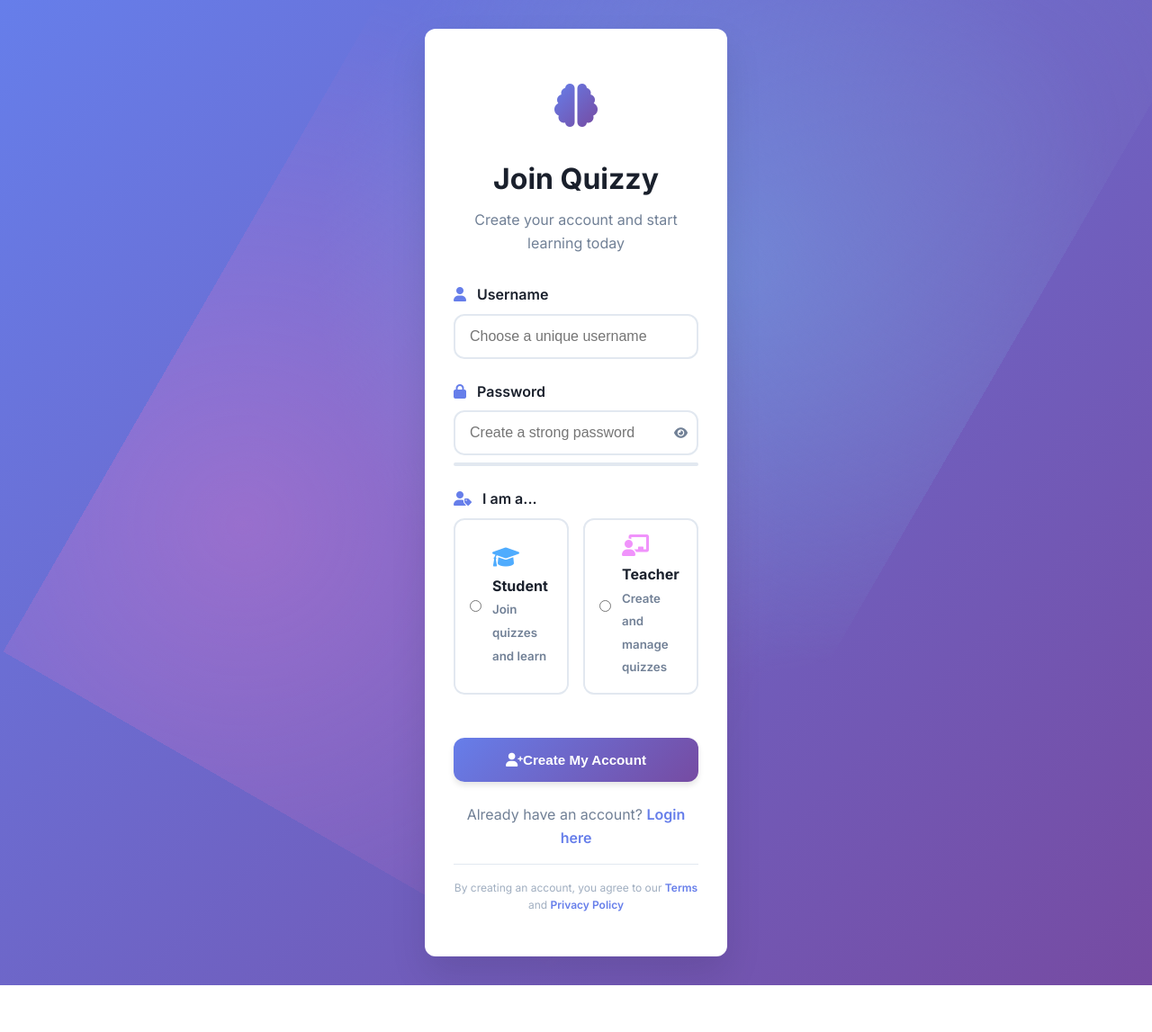
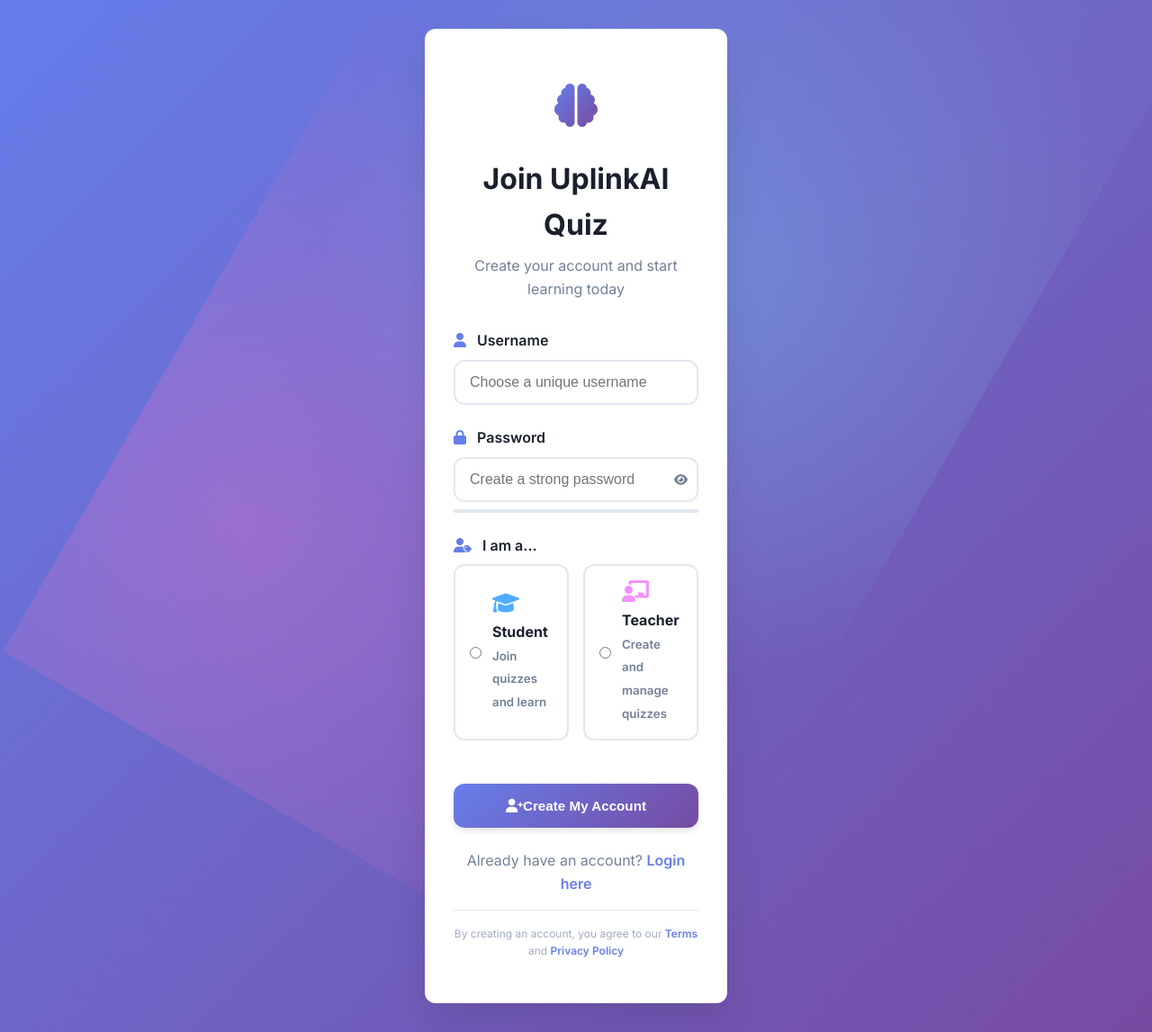
Before and after one commit to Saurabh-techhub/Uplinkai-quizapp, a Flask app: page /register in a window 1280 px wide. Shown: the whole page at 90% size. Before the commit the page ends 1095 px from the top, so only its background shows below. Run offline with Flask 3, Linux system fonts and the light colour scheme.

Commit message:
Update register.html

```diff
--- a/templates/register.html
+++ b/templates/register.html
@@ -2,7 +2,7 @@
 <html>
 <head>
     <meta charset="UTF-8">
-    <title>Register - Quizzy</title>
+    <title>Register - UplinkAI Quiz</title>
     <link rel="stylesheet" href="{{ url_for('static', filename='style.css') }}">
     <link href="https://fonts.googleapis.com/css2?family=Inter:wght@300;400;500;600;700;800&display=swap" rel="stylesheet">
     <link href="https://cdnjs.cloudflare.com/ajax/libs/font-awesome/6.0.0/css/all.min.css" rel="stylesheet">
@@ -14,7 +14,7 @@
                 <div style="font-size: 3rem; margin-bottom: 1rem;">
                     <i class="fas fa-brain" style="background: linear-gradient(135deg, #667eea 0%, #764ba2 100%); -webkit-background-clip: text; -webkit-text-fill-color: transparent; background-clip: text;"></i>
                 </div>
-                <h2 class="auth-title">Join Quizzy</h2>
+                <h2 class="auth-title">Join UplinkAI Quiz</h2>
                 <p class="auth-subtitle">Create your account and start learning today</p>
             </div>
 
@@ -161,4 +161,5 @@
         });
     </script>
 </body>
+
 </html>
```
